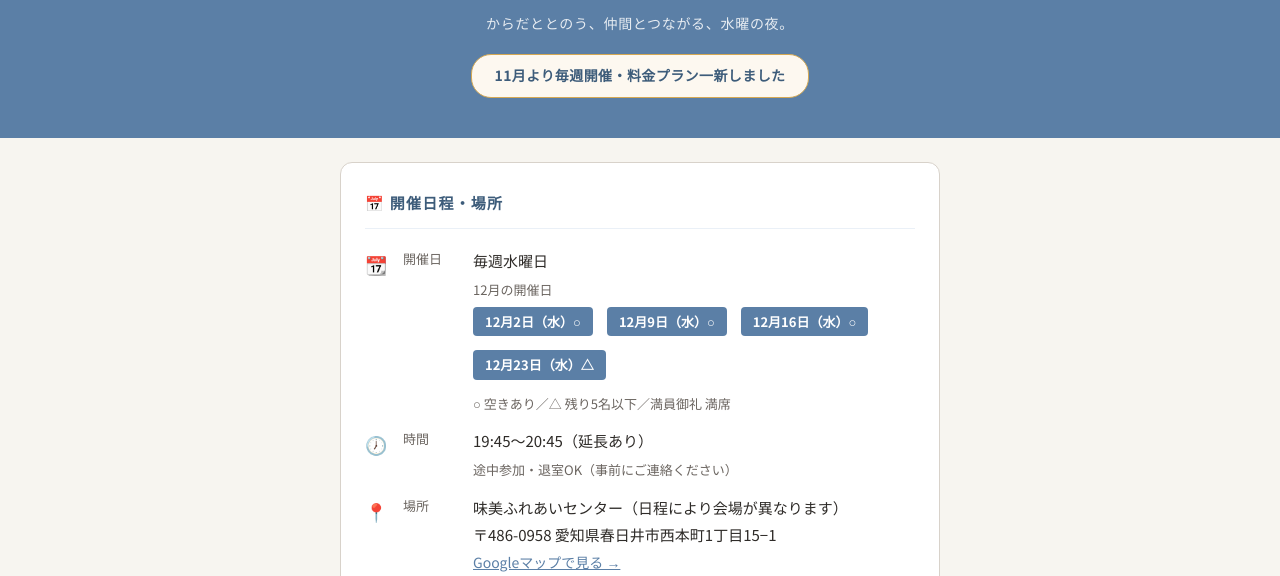
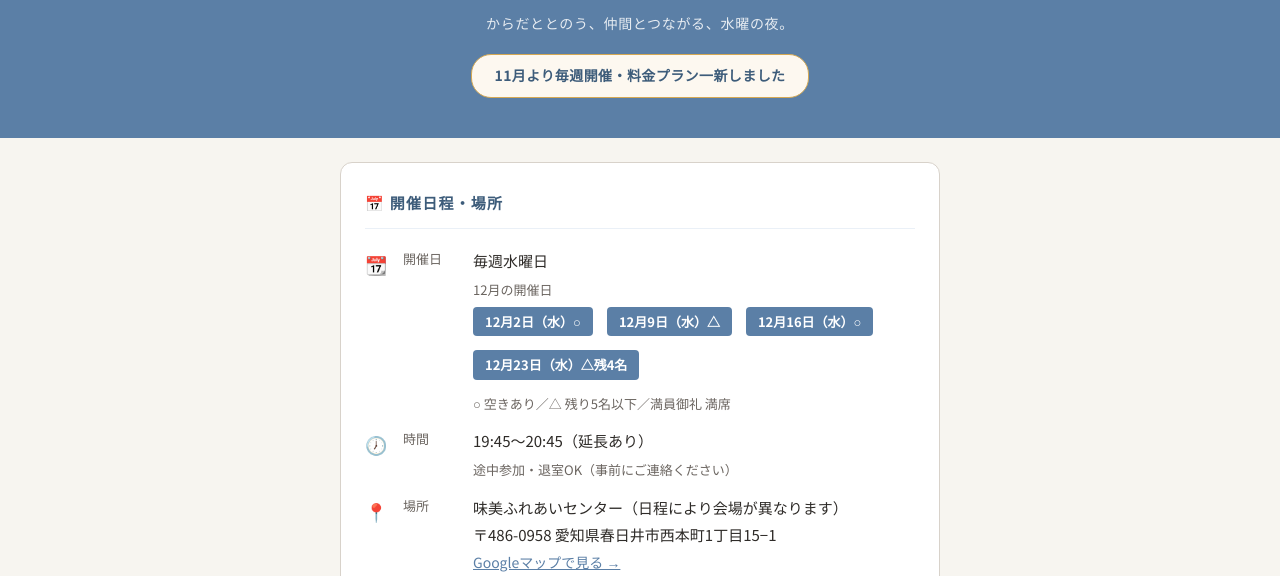
Before and after one commit to akekure-r/akekure-meguri, a plain HTML site: page index_december.html in a window 1280 px wide. Shown: the part 189-765 px from the top of the page. Drawn offline with Linux system fonts and the light colour scheme.

Commit message:
Add files via upload

```diff
--- a/index_december.html
+++ b/index_december.html
@@ -347,9 +347,9 @@
             <div class="note">12月の開催日</div>
             <div class="dates-row">
               <span class="date-badge">12月2日（水）○</span>
-              <span class="date-badge">12月9日（水）○</span>
+              <span class="date-badge">12月9日（水）△</span>
               <span class="date-badge">12月16日（水）○</span>
-              <span class="date-badge">12月23日（水）△</span>
+              <span class="date-badge">12月23日（水）△残4名</span>
             </div>
             <div class="note" style="margin-top:6px;">○ 空きあり／△ 残り5名以下／満員御礼 満席</div>
           </div>
```
